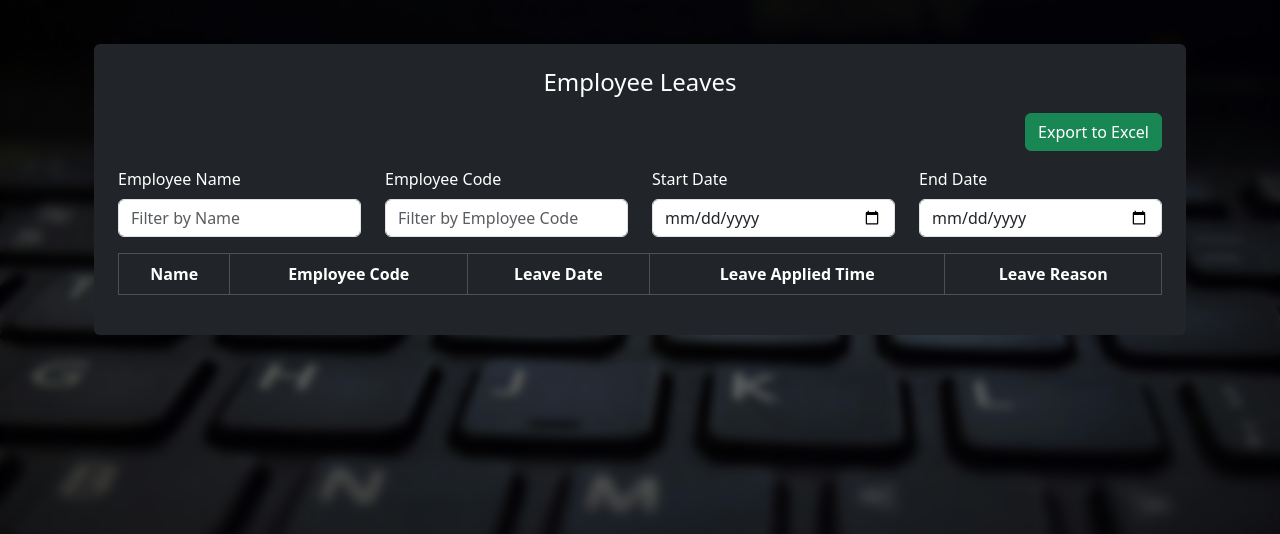
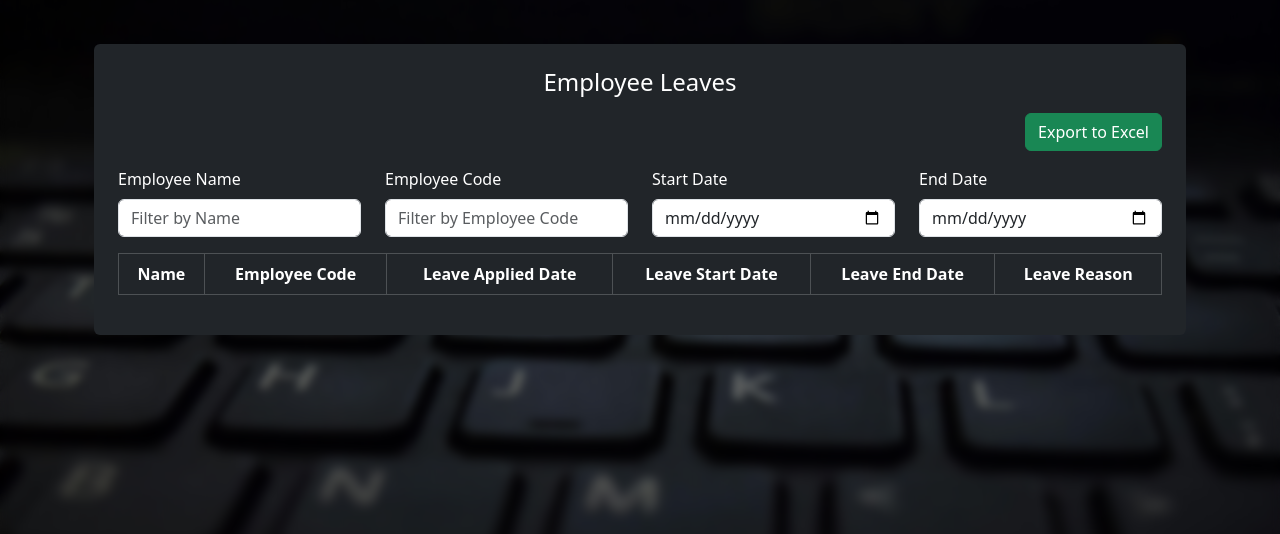
Before and after one commit to shrmsarthak/EmployeeManagementSystemAdmin, a Flask app: page /view_leaves in a window 1280 px wide. Shown: the part 56-590 px from the top of the page. Run offline with Flask 3, Linux system fonts and the light colour scheme; data that the repository does not hold is empty; parts of the project's set-up code (start-up, migrations or seed data) failed here and were passed over; some libraries are stand-ins or nearby versions.

Commit message:
leave range added

```diff
--- a/app.py
+++ b/app.py
@@ -317,7 +317,8 @@ def view_leaves():
                         'name': employee.get('name', 'N/A'),
                         'employee_code': employee.get('employee_code', 'N/A'),
                         'date': date,
-                        'time': record.get('time', 'N/A'),
+                        'startdate': record.get('startdate', 'N/A'),
+                        'enddate': record.get('enddate', 'N/A'),
                         'reason': record.get('reason', 'N/A')
                     })
     return render_template('view_leaves.html', leaves=leaves_data)
--- a/templates/view_leaves.html
+++ b/templates/view_leaves.html
@@ -43,8 +43,9 @@
                             <tr>
                                 <th scope="col" class="text-center">Name</th>
                                 <th scope="col" class="text-center">Employee Code</th>
-                                <th scope="col" class="text-center">Leave Date</th>
-                                <th scope="col" class="text-center">Leave Applied Time</th>
+                                <th scope="col" class="text-center">Leave Applied Date</th>
+                                <th scope="col" class="text-center">Leave Start Date</th>
+                                <th scope="col" class="text-center">Leave End Date</th>
                                 <th scope="col" class="text-center">Leave Reason</th>
                             </tr>
                         </thead>
@@ -54,14 +55,14 @@
                                 <td class="text-center">{{ record.name }}</td>
                                 <td class="text-center">{{ record.employee_code }}</td>
                                 <td class="text-center">{{ record.date }}</td>
-                                <td class="text-center">{{ record.time }}</td>
+                                <td class="text-center">{{ record.startdate }}</td>
+                                <td class="text-center">{{ record.enddate }}</td>
                                 <td class="text-center">{{ record.reason }}</td>
                             </tr>
                             {% endfor %}
                         </tbody>
                     </table>
                 </div>
-
             </div>
         </div>
     </div>
@@ -73,22 +74,32 @@
 <script>
     function exportToExcel() {
         const table = document.getElementById("leavesTable");
-        const workbook = XLSX.utils.table_to_book(table, { sheet: "Leaves" });
+        const clonedTable = table.cloneNode(true);
+        const rows = clonedTable.getElementsByTagName("tr");
+
+        for (let i = 1; i < rows.length; i++) {
+            if (rows[i].style.display === "none") {
+                rows[i].remove();
+            }
+        }
+
+
+
+        const workbook = XLSX.utils.table_to_book(clonedTable, { sheet: "Leaves" });
 
         // Adjust column widths
         const worksheet = workbook.Sheets["Leaves"];
-        const columns = [
-            { wch: 20 }, // Name column width
+        worksheet["!cols"] = [
+            { wch: 25 }, // Name column width
             { wch: 20 }, // Employee Code column width
-            { wch: 20 }, // Date column width
-            { wch: 20 }, // Check-In Time column width
-            { wch: 20 }  // Check-Out Time column width
+            { wch: 20 }, // Leave Applied Date column width
+            { wch: 25 }, // Leave Start Date column width
+            { wch: 25 }, // Leave End Date column width
+            { wch: 40 }  // Leave Reason column width
         ];
-        worksheet["!cols"] = columns;
 
-        XLSX.writeFile(workbook, "Employee_Leaves.xlsx");
-    }
-
+            XLSX.writeFile(workbook, "Employee_Leaves.xlsx");
+        }
 
     function filterTable() {
         const nameFilter = document.getElementById('nameFilter').value.toLowerCase();
@@ -102,20 +113,26 @@
         for (let i = 1; i < rows.length; i++) {
             const name = rows[i].getElementsByTagName('td')[0]?.textContent.toLowerCase();
             const code = rows[i].getElementsByTagName('td')[1]?.textContent.toLowerCase();
-            const date = rows[i].getElementsByTagName('td')[2]?.textContent;
+            const startLeaveDate = rows[i].getElementsByTagName('td')[3]?.textContent;
+            const endLeaveDate = rows[i].getElementsByTagName('td')[4]?.textContent;
 
             let nameMatch = !nameFilter || name.includes(nameFilter);
             let codeMatch = !codeFilter || code.includes(codeFilter);
 
-            const [day, month, year] = date.split('-');
-            const tableDate = new Date(`${year}-${month}-${day}`);
+            const parseDate = (dateStr) => {
+                const [day, month, year] = dateStr.split('-');
+                return new Date(`${year}-${month}-${day}`);
+            };
+
+            let startLeave = startLeaveDate ? parseDate(startLeaveDate) : null;
+            let endLeave = endLeaveDate ? parseDate(endLeaveDate) : null;
 
             let dateMatch = true;
-            if (startDate && !isNaN(tableDate)) {
-                dateMatch = tableDate >= startDate;
+            if (startDate && startLeave) {
+                dateMatch = startLeave >= startDate;
             }
-            if (endDate && !isNaN(tableDate)) {
-                dateMatch = dateMatch && tableDate <= endDate;
+            if (endDate && endLeave) {
+                dateMatch = dateMatch && endLeave <= endDate;
             }
 
             if (nameMatch && codeMatch && dateMatch) {
@@ -125,7 +142,6 @@
             }
         }
     }
-
 </script>
 
 {% endblock %}
```
